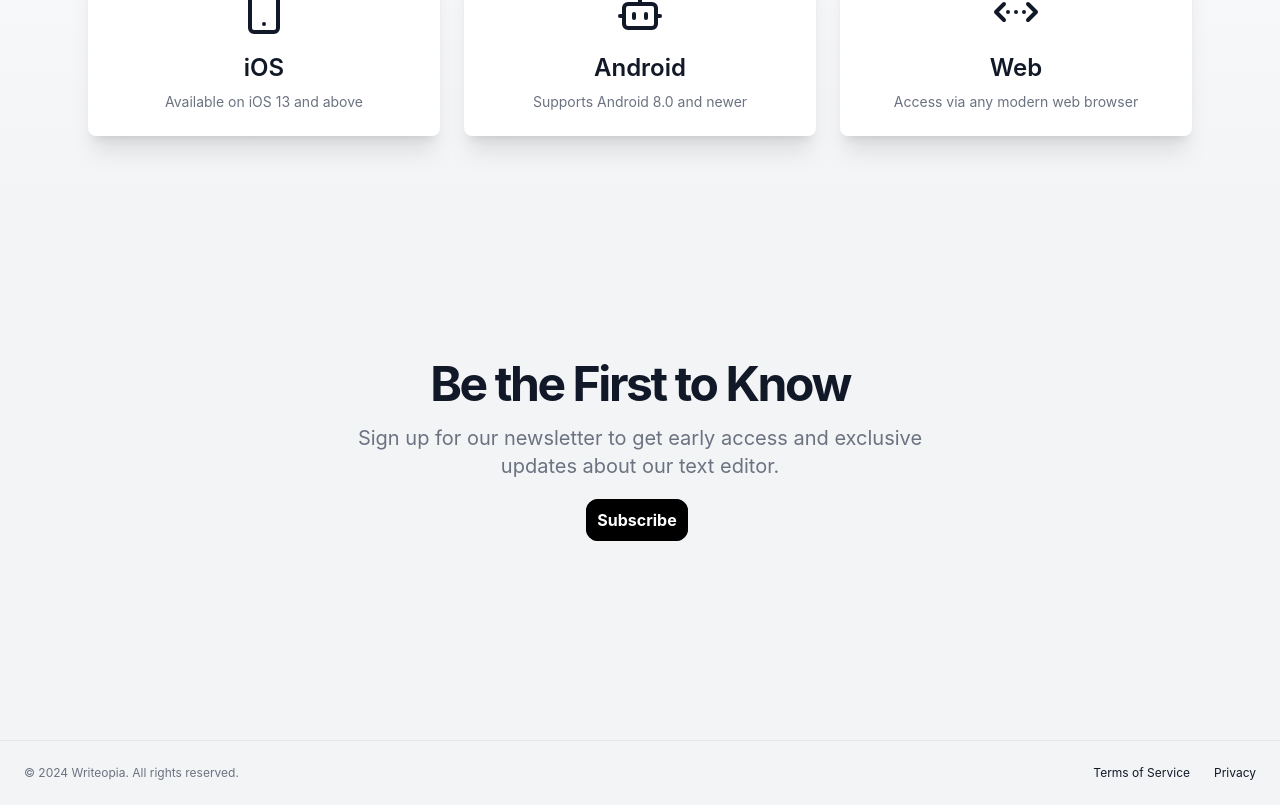
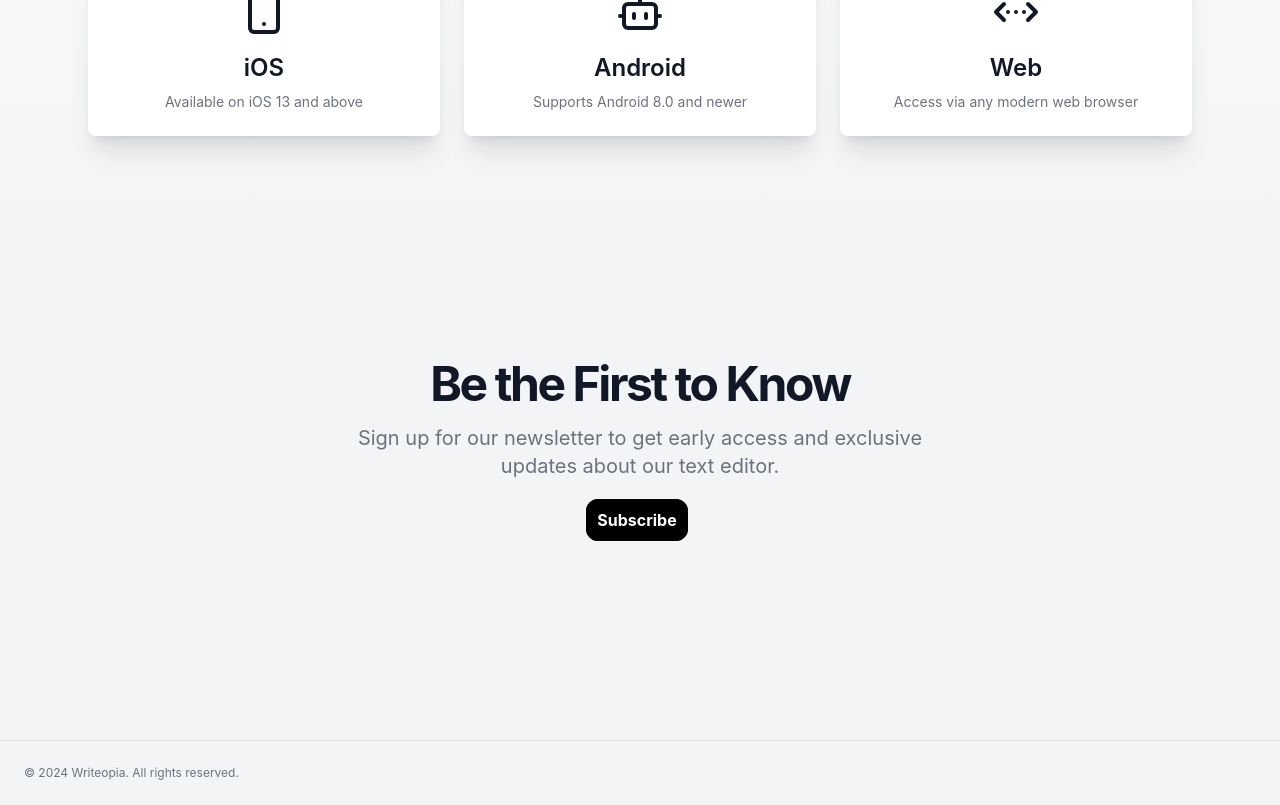
Before and after one commit to leandroBorgesFerreira/WriteopiaLandingPage, a React (Create React App) app: page / in a window 1280 px wide. Shown: the part 1794-2599 px from the top of the page. Built offline with nearby package versions, Linux system fonts and the light colour scheme.

Commit message:
Update footer.tsx

```diff
--- a/src/components/ui/footer.tsx
+++ b/src/components/ui/footer.tsx
@@ -7,14 +7,14 @@ export default function Footer() {
   return (
     <footer className="flex flex-col gap-2 sm:flex-row py-6 w-full shrink-0 items-center px-4 md:px-6 border-t border-gray-200 dark:border-gray-700">
       <p className="text-xs text-gray-500 dark:text-gray-400">© {year} Writeopia. All rights reserved.</p>
-      <nav className="sm:ml-auto flex gap-4 sm:gap-6">
+      {/* <nav className="sm:ml-auto flex gap-4 sm:gap-6">
         <a className="text-xs hover:underline underline-offset-4" href="/">
           Terms of Service
         </a>
         <a className="text-xs hover:underline underline-offset-4" href="/">
           Privacy
         </a>
-      </nav>
+      </nav> */}
     </footer>
   );
 }
```
